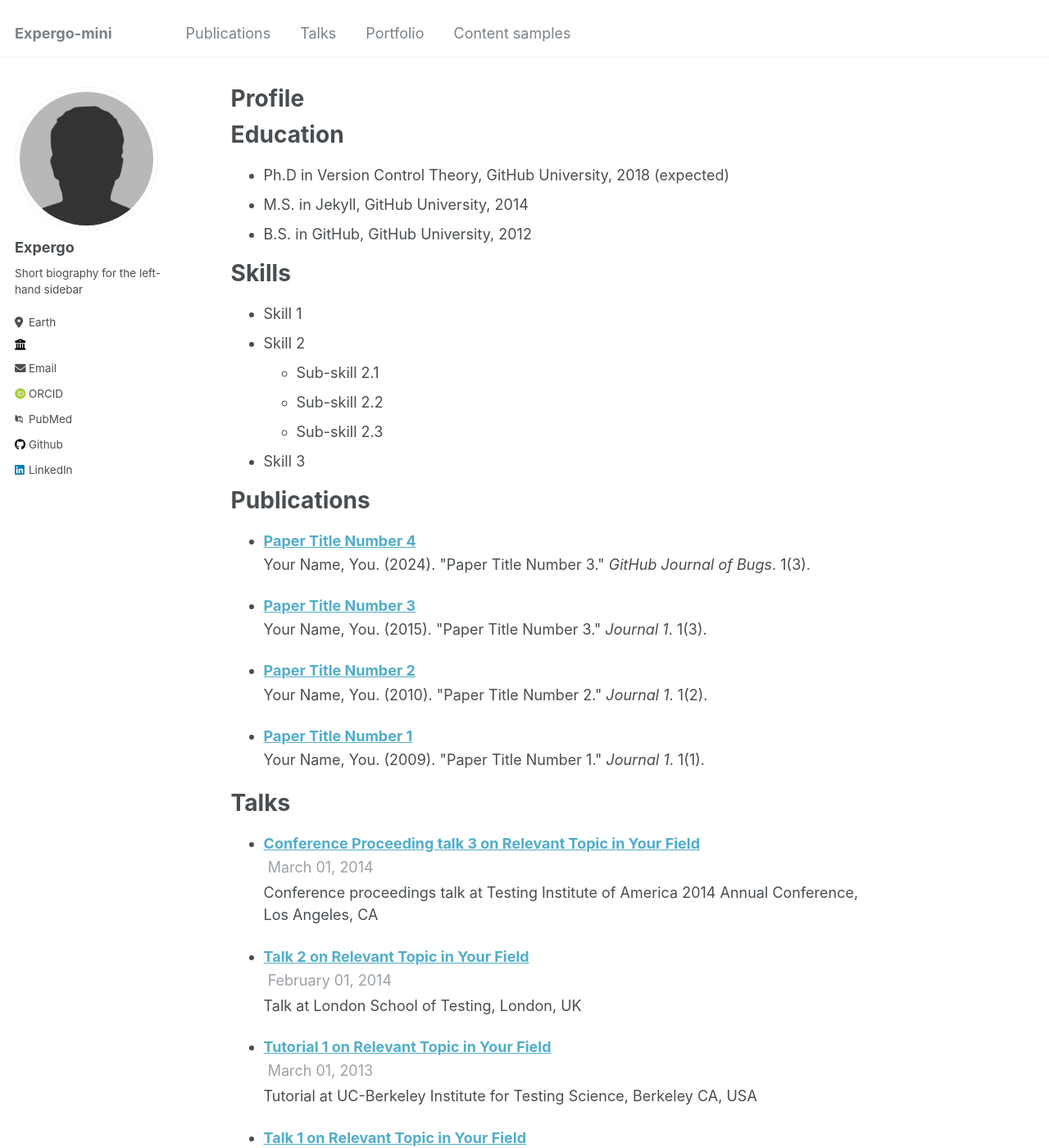
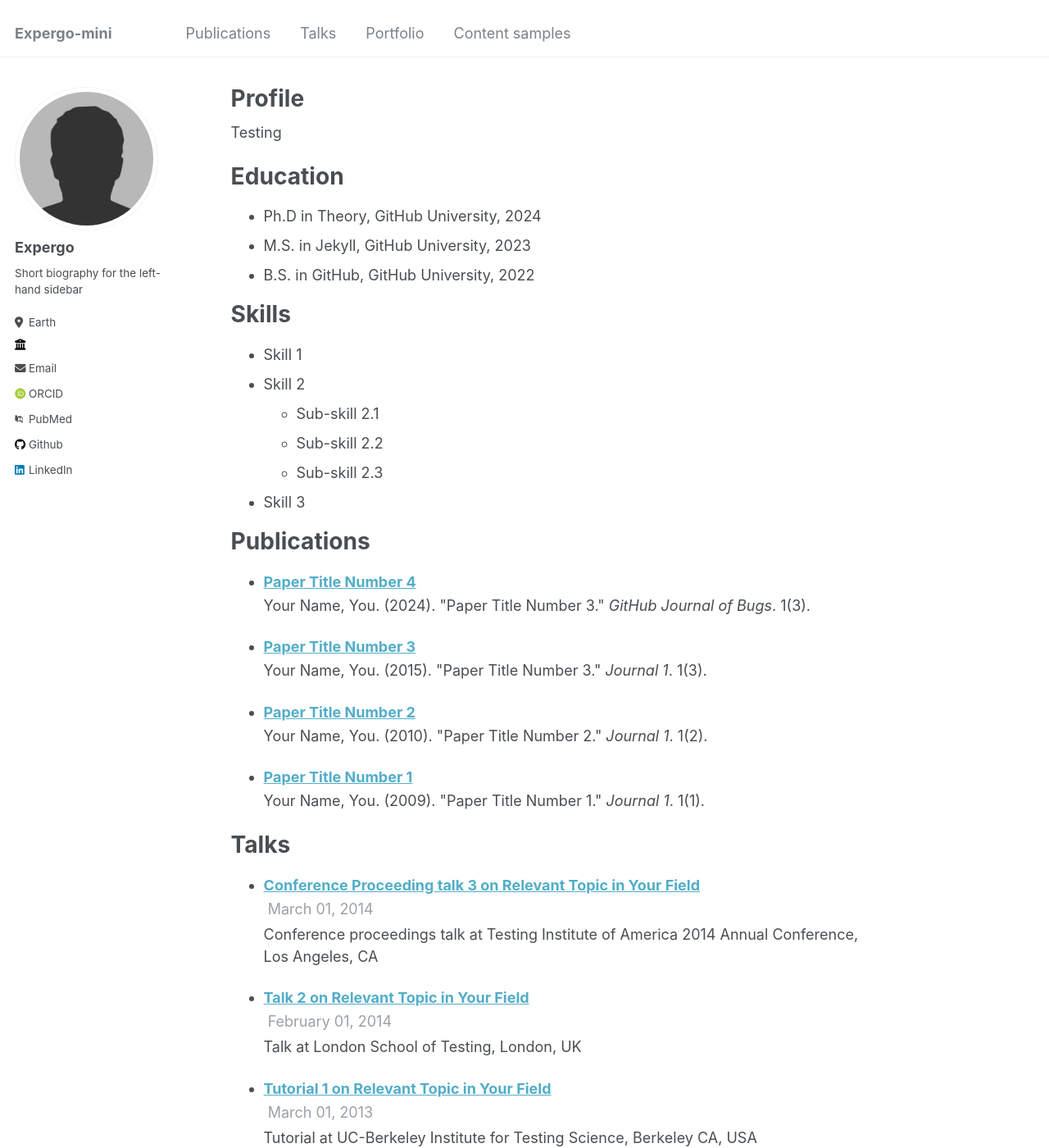
Before and after one commit to expergo-mini/expergo-mini.github.io, a Jekyll site: the page built from _pages/about.md, in a window 1280 px wide and 1400 px high. Shown: the whole window at 82% size. Built offline with Jekyll 4.4.1, drawn with Linux system fonts in a browser that asks for light colours; some web fonts are replaced; some of the changed text lies outside the part shown.

Commit message:
Update about.md

```diff
--- a/_pages/about.md
+++ b/_pages/about.md
@@ -9,12 +9,13 @@ redirect_from:
   - /cv
 ---
 
+Testing
+
 Education
 ======
-* Ph.D in Version Control Theory, GitHub University, 2018 (expected)
-* M.S. in Jekyll, GitHub University, 2014
-* B.S. in GitHub, GitHub University, 2012
-
+* Ph.D in Theory, GitHub University, 2024
+* M.S. in Jekyll, GitHub University, 2023
+* B.S. in GitHub, GitHub University, 2022
 
 Skills
 ======
```
Also changed, not shown: other parts of _pages/about.md (+1 -1 lines).
